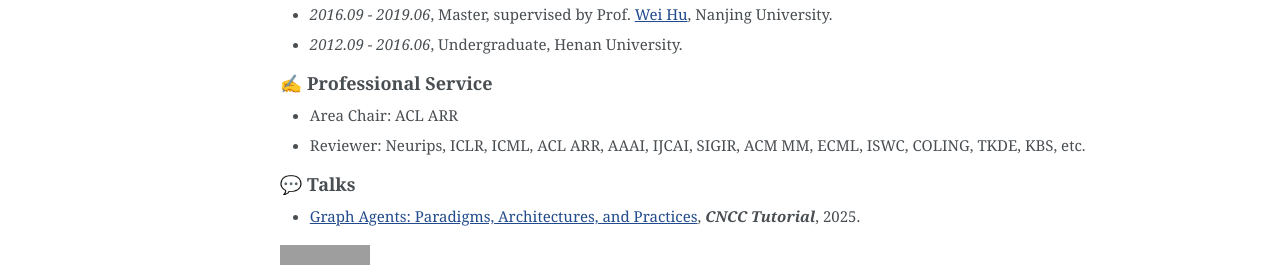
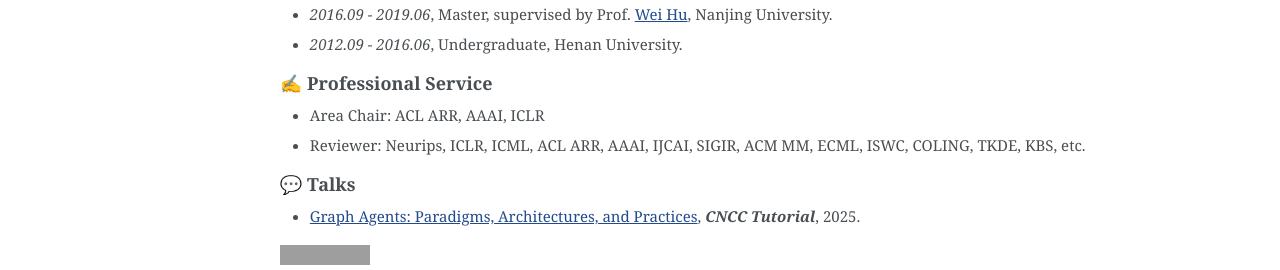
Before and after one commit to guolingbing/guolingbing.github.io, a Jekyll site: the page built from _pages/about.md, in a window 1280 px wide and 900 px high, scrolled down 1351 px. Shown: the part 627-897 px from the top of the window. Built offline with Jekyll 4.4.1, drawn with Linux system fonts in a browser that asks for light colours; some web fonts are replaced; grey boxes are pictures that could not be loaded.

Commit message:
Update about.md

```diff
--- a/_pages/about.md
+++ b/_pages/about.md
@@ -97,7 +97,7 @@ I'm actively looking for PhD students, Master students, and research interns. If
 
 
 ## ✍️ Professional Service
-- Area Chair: ACL ARR
+- Area Chair: ACL ARR, AAAI, ICLR
 - Reviewer: Neurips, ICLR, ICML, ACL ARR, AAAI, IJCAI, SIGIR, ACM MM, ECML, ISWC, COLING, TKDE, KBS, etc.
 
 ## 💬 Talks
```
